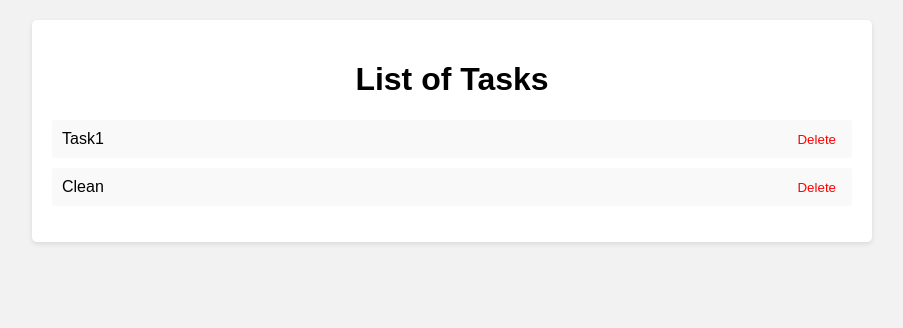
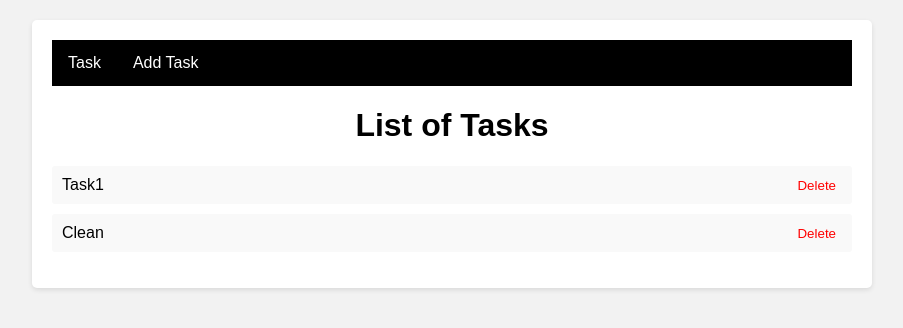
Before and after one commit to arias-ds3/ReactTaskManager, a React (Create React App) app: page / in a window 1280 px wide. Shown: the top 328 px of the page, without its empty margins (188-1091 px from the left). Built offline with nearby package versions, Linux system fonts and the light colour scheme.

Commit message:
navigation menu with links

```diff
--- a/src/App.css
+++ b/src/App.css
@@ -79,3 +79,27 @@
   border: none;
   color: red;
 }
+
+.navbar{
+  list-style-type: none;
+  margin: 0;
+  padding: 0;
+  overflow: hidden;
+  background-color: #000000;
+}
+
+.navbar li {
+  float: left;
+}
+
+.navbar li a {
+  display: block;
+  color: #fff;
+  text-align: center;
+  padding: 14px 16px;
+  text-decoration: none;
+}
+
+.navbar li a:hover{
+  background-color: blue;
+}
--- a/src/App.js
+++ b/src/App.js
@@ -3,7 +3,7 @@
 import DetailOfTasksComponent from './Components/DetailsOfTasksComponent';
 import ListOfTasksComponent from './Components/ListOfTasksComponent';
 import CreateTaskComponent from './Components/CreateTaskComponent';
-import { Route, Routes } from 'react-router-dom';
+import { Route, Routes, Link } from 'react-router-dom';
 
 let App = () => {
 
@@ -25,6 +25,12 @@
 
   return (
     <div className="container">
+     <nav>
+        <ul className='navbar'>
+          <li><Link to="/">Task</Link></li>
+          <li><Link to="/CreateTask">Add Task</Link></li>
+        </ul>
+      </nav>
       <Routes>
         <Route path='/' element={
           <ListOfTasksComponent setTasks={setTasks} tasks={tasks} setTaskSelected={setTaskSelected}/>
```
